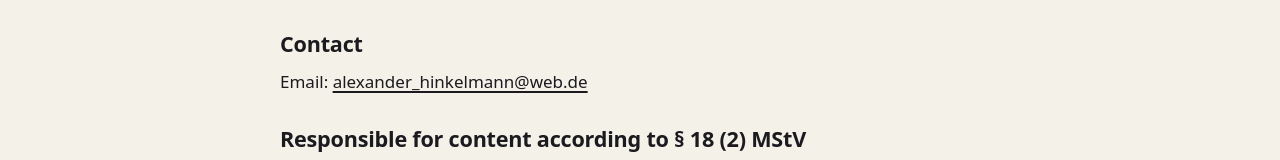
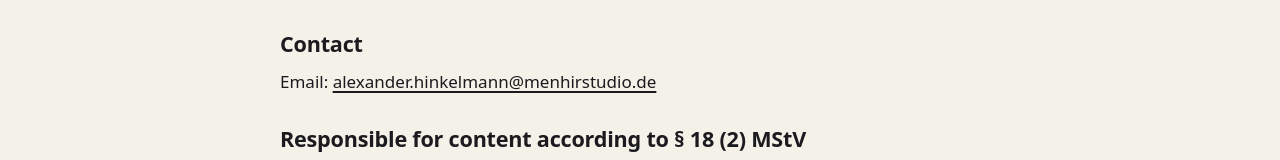
Before and after one commit to MenhirStudio/menhirstudio.github.io, a plain HTML site: page imprint.html in a window 1280 px wide. Shown: the part 418-578 px from the top of the page. Drawn offline with Linux system fonts and the light colour scheme.

Commit message:
Update imprint.html

```diff
--- a/imprint.html
+++ b/imprint.html
@@ -31,7 +31,7 @@
 
       <h2>Contact</h2>
       <p>
-        Email: <a href="mailto:alexander_hinkelmann@web.de">alexander_hinkelmann@web.de</a><br>
+        Email: <a href="mailto:alexander.hinkelmann@menhirstudio.de">alexander.hinkelmann@menhirstudio.de</a><br>
       </p>
 
       <!-- Only if you have one:
```
